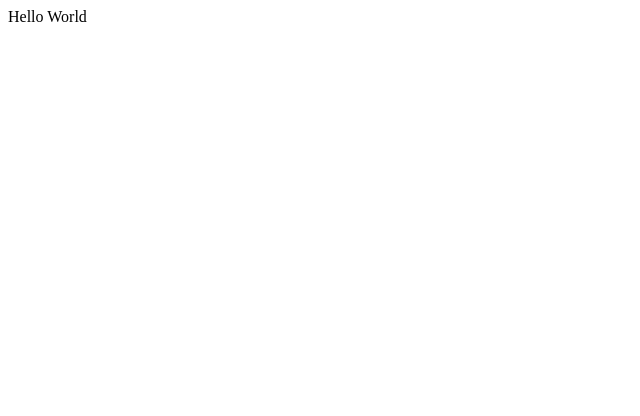
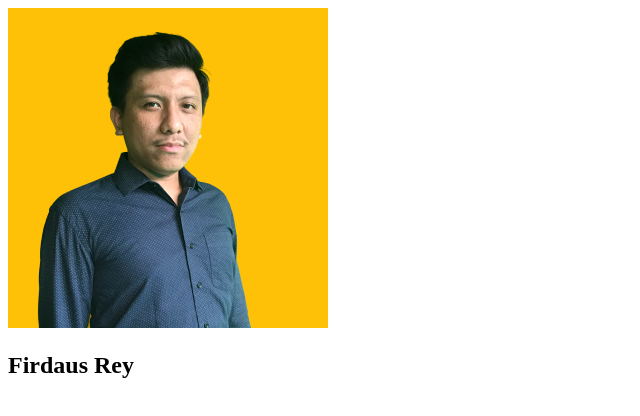
Before and after one commit to frdyt20/my-tepo-from-remote, a plain HTML site: page index.html in a window 1280 px wide. Shown: the whole page, without its empty margins (0-640 px from the left). Drawn offline with Linux system fonts and the light colour scheme.

Commit message:
Changed Hello world with img and h2 to display simple profile data. Image file added in the folder images and used as resource in the img element in index.html file

```diff
--- a/index.html
+++ b/index.html
@@ -6,6 +6,9 @@
     <title>Document</title>
 </head>
 <body>
-    Hello World
+    <div>
+        <img src="images/PP.png" alt="profile image" />
+        <h2>Firdaus Rey</h2>
+     </div>
 </body>
 </html>
```
Also changed, not shown: images/PP.png (added).
